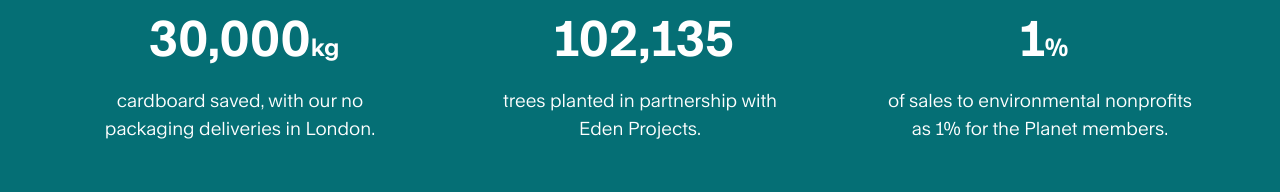
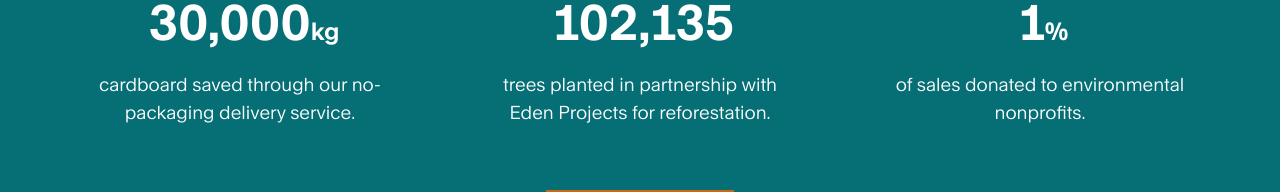
Before and after one commit to connorhanks/Plant-Shop, a Vue app: page / in a window 1280 px wide. Shown: the part 1546-1738 px from the top of the page. Built offline with nearby package versions, Linux system fonts and the light colour scheme; no server answers; a web font is replaced by a local one.

Commit message:
style: fit padding, spacing, and reposition globe SVG

```diff
--- a/src/components/Sustainability.vue
+++ b/src/components/Sustainability.vue
@@ -4,28 +4,28 @@ const sustainabilityStats = [
     icon: "recycle",
     number: "30,000",
     unit: "kg",
-    description: "cardboard saved, with our no packaging deliveries in London.",
+    description: "cardboard saved through our no-packaging delivery service.",
   },
   {
     icon: "tree",
     number: "102,135",
     unit: "",
-    description: "trees planted in partnership with Eden Projects.",
+    description:
+      "trees planted in partnership with Eden Projects for reforestation.",
   },
   {
     icon: "planet",
     number: "1",
     unit: "%",
-    description:
-      "of sales to environmental nonprofits as 1% for the Planet members.",
+    description: "of sales donated to environmental nonprofits.",
   },
 ];
 </script>
 
 <template>
-  <section class="bg-primary text-white relative py-16 md:py-24">
+  <section class="bg-primary text-white relative py-16 md:py-20">
     <img
-      class="absolute left-1/2 -translate-x-1/2 -top-10 md:-top-14 w-28 md:w-40 animate-slow-wiggle"
+      class="absolute left-[20%] -translate-x-1/2 -top-10 md:-top-14 w-28 md:w-40 animate-slow-wiggle"
       src="/assets/images/globe.svg"
       alt="Sustainability Globe"
       width="112"
```
